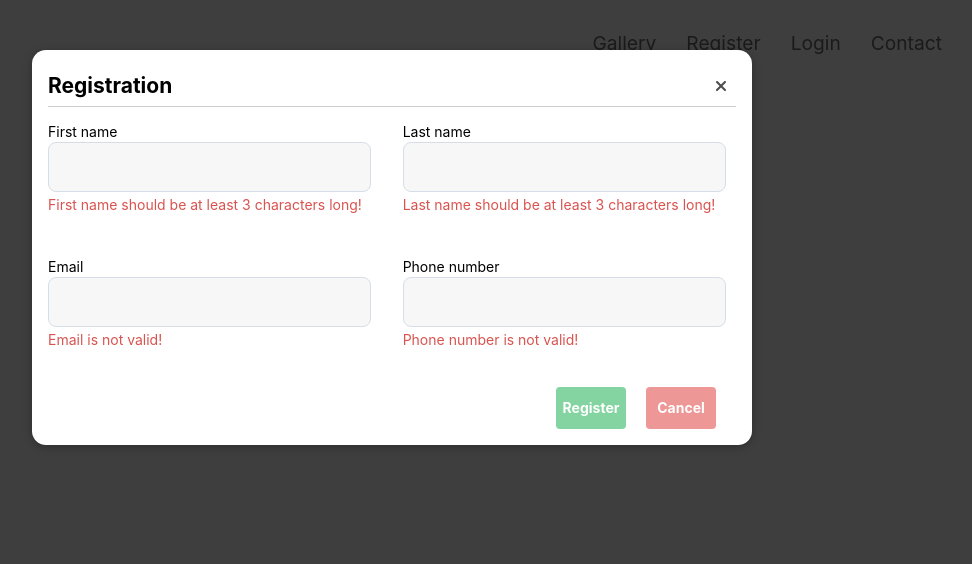
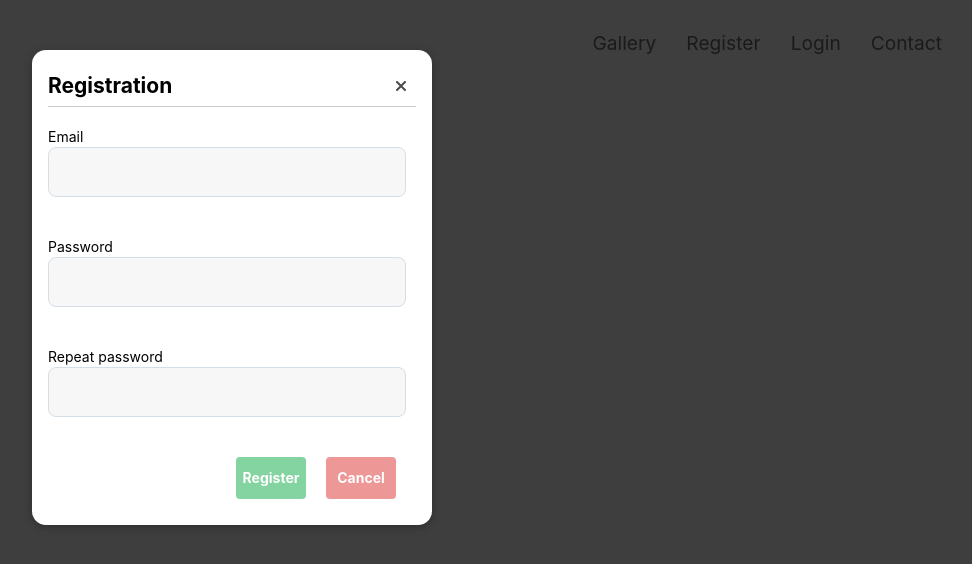
Before and after one commit to VaninaDim/react-project-softuni, a React (Create React App) app in the folder client/: page /register in a window 1280 px wide. Shown: the top 564 px of the page, without its empty margins (288-1260 px from the left). Built offline with nearby package versions, Linux system fonts and the light colour scheme.

Commit message:
register done

```diff
--- a/client/src/App.css
+++ b/client/src/App.css
@@ -215,7 +215,6 @@ width: 100%;
 height: auto;
 }
 
-.form-group { margin-bottom: 25px; }
 .tm-btn-big { padding: 12px 90px 14px; }
 
 .navbar-toggler:focus { box-shadow: none; }
@@ -424,7 +423,7 @@ ul {
 }
 
 .modal {
-  width: 45rem;
+  width: 25rem;
   position: absolute;
   max-height: 90vh;
   margin: auto;
@@ -438,7 +437,7 @@ ul {
 
 @media (min-width: 930px) {
   .modal {
-    width: 45rem;
+    width: 25rem;
     left: calc(50% - 20rem);
     border-radius: 14px;
   }
@@ -1000,6 +999,7 @@ ul {
   position: relative;
   padding: 5px 0px;
   border-bottom: 1px solid #ccc;
+  margin-bottom: 20px;
 }
 
 .header h2 {
@@ -1116,15 +1116,6 @@ ul {
   height: 100%;
 }
 
-.headers {
-  display: flex;
-  justify-content: space-between;
-  align-items: center;
-  position: relative;
-  padding: 5px 0px;
-  border-bottom: 1px solid #ccc;
-  margin-bottom: 15px;
-}
 
 .header h2 {
   margin-bottom: 0px;
@@ -1155,9 +1146,11 @@ ul {
   margin-top: 15px;
 }
 
+
 .form-group {
   margin-right: 10px;
-  width: 47%;
+  margin-bottom: 25px;
+  width: 100%;
 }
 
 .form-group .form-error {
@@ -1171,7 +1164,8 @@ ul {
 }
 
 #form-actions {
-  margin-top: 10px;
+  margin-top: 15px;
+  margin-bottom: 10px;
   display: flex;
   justify-content: flex-end;
 }
--- a/client/src/components/users/login.js
+++ b/client/src/components/users/login.js
@@ -50,7 +50,7 @@ export const Login = ({closeWindow}) => {
                                 </div>
                             </div>
                             <div className="form-group">
-                                <label htmlFor="phoneNumber">password</label>
+                                <label htmlFor="password">password</label>
                                 <div className="input-wrapper">
                                     <input id="password" name="password" type="text"  />
                                 </div>
--- a/client/src/components/users/register.js
+++ b/client/src/components/users/register.js
@@ -1,4 +1,37 @@
+import { useContext } from 'react'
+import { useNavigate } from 'react-router-dom'
+import * as authentication from '../../services/authentication'
+import { AuthContext } from '../../contexts/AuthContext'
+
+
 export const Register = ({closeWindow}) => {
+    const navigate = useNavigate()
+    const {loginHandler} = useContext(AuthContext)
+
+    const onSubmit = (e) => {
+        e.preventDefault()
+        const {
+            email,
+            password,
+            repeatPass,
+        } = Object.fromEntries(new FormData(e.target))
+
+        if (password != repeatPass){
+            console.log('error')
+            return
+        }
+
+        authentication.register(email, password)
+        .then(authData => {
+            console.log(authData, 'register')
+            loginHandler(authData)
+            navigate('/')
+        })
+        .catch(() => {
+            navigate('/')
+        })
+    }
+
     return (
         <div className="overlay">
             <div className="backdrop" onClick={closeWindow}></div>
@@ -15,46 +48,31 @@ export const Register = ({closeWindow}) => {
                             </svg>
                         </button>
                     </header>
-                    <form >
+                    <form onSubmit={onSubmit}>
                         <div className="form-row">
                             <div className="form-group">
-                                <label htmlFor="firstName">First name</label>
+                                <label htmlFor="email">Email</label>
                                 <div className="input-wrapper">
-                                <span><i className="fa-solid fa-user"></i></span>
-                                <input id="firstName" name="firstName" type="text" />
+                                <input id="email" name="email" type="text"  />
                                 </div>
-                                {<p className="form-error">
-                                First name should be at least 3 characters long!
-                                </p>}
-                            </div>
-                            <div className="form-group">
-                                <label htmlFor="lastName">Last name</label>
-                                <div className="input-wrapper">
-                                <span><i className="fa-solid fa-user"></i></span>
-                                <input id="lastName" name="lastName" type="text"  />
-                                </div>
-                                {<p className="form-error">
-                                Last name should be at least 3 characters long!
-                                </p>}
                             </div>
                         </div>
 
                         <div className="form-row">
                             <div className="form-group">
-                                <label htmlFor="email">Email</label>
+                                <label htmlFor="password">Password</label>
                                 <div className="input-wrapper">
-                                <span><i className="fa-solid fa-envelope"></i></span>
-                                <input id="email" name="email" type="text"  />
+                                <input id="password" name="password" type="text"  />
                                 </div>
-                                {<p className="form-error">Email is not valid!</p>}
                             </div>
+                        </div>
+
+                        <div className="form-row">
                             <div className="form-group">
-                                <label htmlFor="phoneNumber">Phone number</label>
+                                <label htmlFor="repeatPass">Repeat password</label>
                                 <div className="input-wrapper">
-                                <span><i className="fa-solid fa-phone"></i></span>
-                                <input id="phoneNumber" name="phoneNumber" type="text"  />
+                                <input id="repeatPass" name="repeatPass" type="text"  />
                                 </div>
-                                {<p className="form-error">Phone number is not valid!</p>}
                             </div>
                         </div>
 
--- a/client/src/services/authentication.js
+++ b/client/src/services/authentication.js
@@ -14,3 +14,7 @@ export const logout = async (accessToken) => {
         console.log(error)
     }
 }
+
+export const register = (email, password) => {
+    return request.post(`${baseUrl}/users/register`, {email, password})
+}
```
